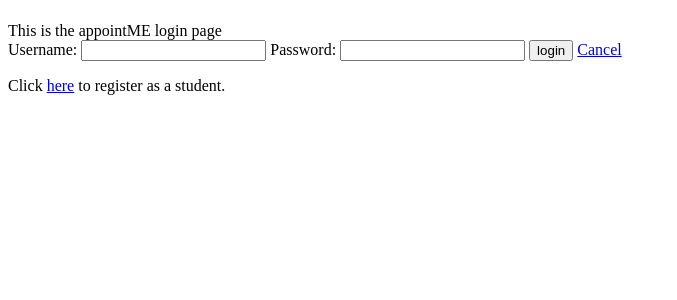
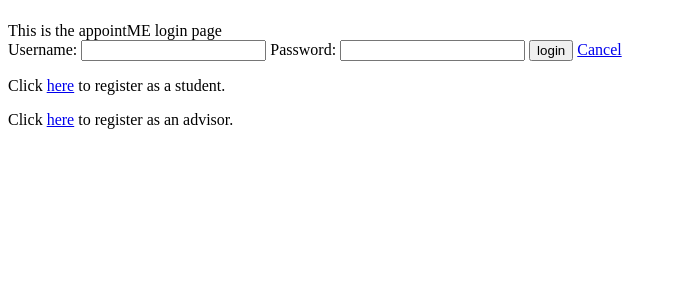
Before and after one commit to Pizzorni/appointME, a Django app: page /loggedIn in a window 1280 px wide. Shown: the part 58-358 px from the top of the page, without its empty margins (0-677 px from the left). Run offline with Django 3.2, Linux system fonts and the light colour scheme; parts of the project's set-up code (start-up, migrations or seed data) failed here and were passed over.

Commit message:
fixed table

```diff
--- a/scheduler/templates/loggedIn.html
+++ b/scheduler/templates/loggedIn.html
@@ -13,7 +13,6 @@ This is the appointME loggedIn page
 	<h2> minor - {{minor}} </h2>
 	<h2> year in school - {{year_in_school}} </h2>
 	{% endcache %}
-
 	<table>
 		<tr>
 			<th>timeslot</th>
--- a/scheduler/templates/login.html
+++ b/scheduler/templates/login.html
@@ -21,4 +21,6 @@ This is the appointME login page
 
 	<p>Click <a href="register"> here</a> to register as a student.</p>
 
+	<p>Click <a href="regAdvisor"> here</a> to register as an advisor.</p>
+
 {% endblock %}
```
